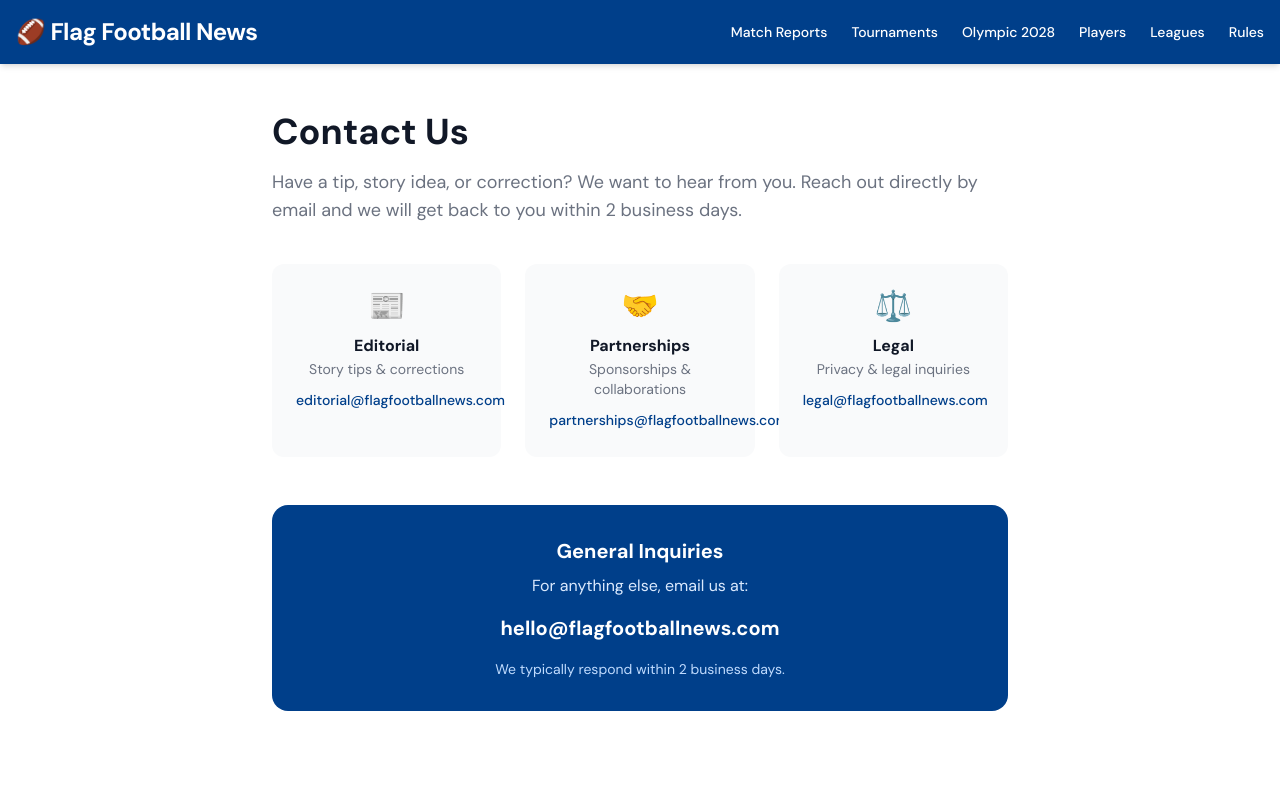
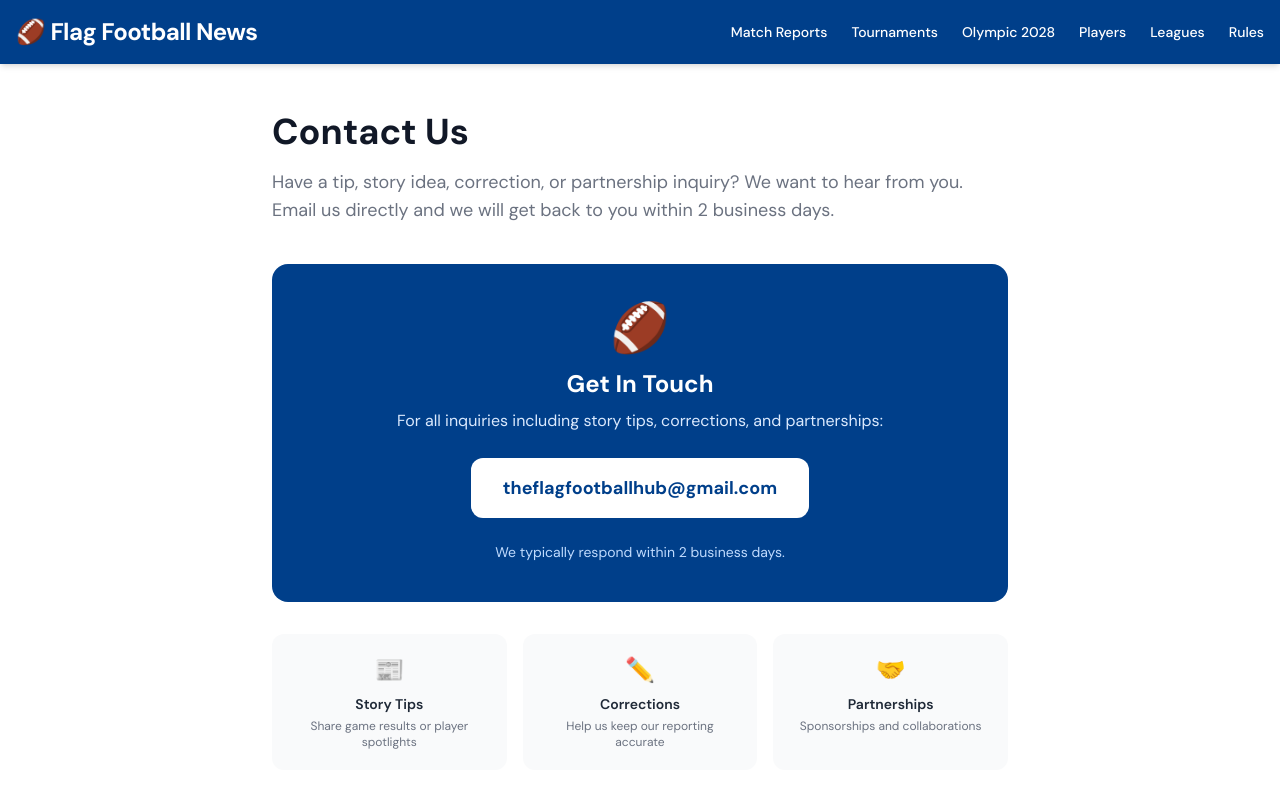
Before and after one commit to nitvij3010/flag-football-news, a Next.js app: page /contact in a window 1280 px wide. Shown: the top 800 px of the page. Built offline with nearby package versions, Linux system fonts and the light colour scheme.

Commit message:
Update all emails to Gmail

```diff
--- a/src/app/contact/page.js
+++ b/src/app/contact/page.js
@@ -1,6 +1,6 @@
 export const metadata = {
   title: 'Contact Us | Flag Football News',
-  description: 'Get in touch with the Flag Football News editorial team. Send us tips, story ideas, or corrections.',
+  description: 'Get in touch with the Flag Football News team. Send us tips, story ideas, or corrections.',
   alternates: {
     canonical: 'https://www.flagfootballnews.com/contact',
   },
@@ -12,46 +12,38 @@ export default function ContactPage() {
 
       <h1 className="text-4xl font-bold text-gray-900 mb-4">Contact Us</h1>
       <p className="text-gray-500 text-lg mb-10">
-        Have a tip, story idea, or correction? We want to hear from you. Reach out directly by email and we will get back to you within 2 business days.
+        Have a tip, story idea, correction, or partnership inquiry? We want to hear from you. Email us directly and we will get back to you within 2 business days.
       </p>
 
-      <div className="grid grid-cols-1 md:grid-cols-3 gap-6 mb-12">
-        <div className="bg-gray-50 rounded-xl p-6 text-center">
-          <div className="text-3xl mb-3">📰</div>
-          <h3 className="font-bold text-gray-900 mb-1">Editorial</h3>
-          <p className="text-sm text-gray-500 mb-2">Story tips & corrections</p>
-          <a href="mailto:editorial@flagfootballnews.com" className="text-[#003F8A] text-sm font-medium hover:underline">
-            editorial@flagfootballnews.com
-          </a>
-        </div>
-        <div className="bg-gray-50 rounded-xl p-6 text-center">
-          <div className="text-3xl mb-3">🤝</div>
-          <h3 className="font-bold text-gray-900 mb-1">Partnerships</h3>
-          <p className="text-sm text-gray-500 mb-2">Sponsorships & collaborations</p>
-          <a href="mailto:partnerships@flagfootballnews.com" className="text-[#003F8A] text-sm font-medium hover:underline">
-            partnerships@flagfootballnews.com
-          </a>
-        </div>
-        <div className="bg-gray-50 rounded-xl p-6 text-center">
-          <div className="text-3xl mb-3">⚖️</div>
-          <h3 className="font-bold text-gray-900 mb-1">Legal</h3>
-          <p className="text-sm text-gray-500 mb-2">Privacy & legal inquiries</p>
-          <a href="mailto:legal@flagfootballnews.com" className="text-[#003F8A] text-sm font-medium hover:underline">
-            legal@flagfootballnews.com
-          </a>
-        </div>
+      <div className="bg-[#003F8A] text-white rounded-2xl p-10 text-center">
+        <div className="text-5xl mb-4">🏈</div>
+        <h2 className="text-2xl font-bold mb-2">Get In Touch</h2>
+        <p className="text-blue-100 mb-6">For all inquiries including story tips, corrections, and partnerships:</p>
+        <a
+          href="mailto:theflagfootballhub@gmail.com"
+          className="inline-block bg-white text-[#003F8A] px-8 py-4 rounded-xl font-bold text-lg hover:bg-blue-50 transition"
+        >
+          theflagfootballhub@gmail.com
+        </a>
+        <p className="text-blue-200 text-sm mt-6">We typically respond within 2 business days.</p>
       </div>
 
-      <div className="bg-[#003F8A] text-white rounded-2xl p-8 text-center">
-        <h2 className="text-xl font-bold mb-2">General Inquiries</h2>
-        <p className="text-blue-100 mb-4">For anything else, email us at:</p>
-        <a
-          href="mailto:hello@flagfootballnews.com"
-          className="text-white text-xl font-bold hover:underline"
-        >
-          hello@flagfootballnews.com
-        </a>
-        <p className="text-blue-200 text-sm mt-4">We typically respond within 2 business days.</p>
+      <div className="mt-8 grid grid-cols-1 md:grid-cols-3 gap-4 text-center">
+        <div className="bg-gray-50 rounded-xl p-5">
+          <div className="text-2xl mb-2">📰</div>
+          <p className="font-semibold text-gray-800 text-sm">Story Tips</p>
+          <p className="text-gray-500 text-xs mt-1">Share game results or player spotlights</p>
+        </div>
+        <div className="bg-gray-50 rounded-xl p-5">
+          <div className="text-2xl mb-2">✏️</div>
+          <p className="font-semibold text-gray-800 text-sm">Corrections</p>
+          <p className="text-gray-500 text-xs mt-1">Help us keep our reporting accurate</p>
+        </div>
+        <div className="bg-gray-50 rounded-xl p-5">
+          <div className="text-2xl mb-2">🤝</div>
+          <p className="font-semibold text-gray-800 text-sm">Partnerships</p>
+          <p className="text-gray-500 text-xs mt-1">Sponsorships and collaborations</p>
+        </div>
       </div>
 
     </div>
--- a/src/app/editorial/page.js
+++ b/src/app/editorial/page.js
@@ -50,7 +50,7 @@ export default function EditorialPage() {
 
         <section>
           <h2 className="text-xl font-bold text-gray-900 mb-3">Corrections Policy</h2>
-          <p>If you spot an error in any of our articles, please contact us at <strong>editorial@flagfootballnews.com</strong>. We review all correction requests and update articles promptly when errors are confirmed. Significant corrections are noted at the bottom of the affected article.</p>
+          <p>If you spot an error in any of our articles, please contact us at <strong>theflagfootballhub@gmail.com</strong>. We review all correction requests and update articles promptly when errors are confirmed. Significant corrections are noted at the bottom of the affected article.</p>
         </section>
 
         <section>
@@ -61,7 +61,7 @@ export default function EditorialPage() {
         <section>
           <h2 className="text-xl font-bold text-gray-900 mb-3">Contact Our Editorial Team</h2>
           <p>For story tips, corrections, or editorial inquiries:</p>
-          <p className="mt-2"><strong>Email:</strong> editorial@flagfootballnews.com</p>
+          <p className="mt-2"><strong>Email:</strong> theflagfootballhub@gmail.com</p>
           <p><strong>Contact Form:</strong> <a href="/contact" className="text-[#003F8A] underline">flagfootballnews.com/contact</a></p>
         </section>
 
--- a/src/app/faq/page.js
+++ b/src/app/faq/page.js
@@ -53,7 +53,7 @@ const faqs = [
   },
   {
     question: 'How do I submit a story tip to Flag Football News?',
-    answer: 'We love hearing from the flag football community! If you have a story tip, game result, or player to spotlight, email us at editorial@flagfootballnews.com. We cover flag football at every level across the USA.',
+    answer: 'We love hearing from the flag football community! If you have a story tip, game result, or player to spotlight, email us at theflagfootballhub@gmail.com. We cover flag football at every level across the USA.',
   },
 ]
 
--- a/src/app/privacy/page.js
+++ b/src/app/privacy/page.js
@@ -78,7 +78,7 @@ export default function PrivacyPage() {
         <section>
           <h2 className="text-xl font-bold text-gray-900 mb-3">10. Contact Us</h2>
           <p>If you have any questions about this Privacy Policy, please contact us at:</p>
-          <p className="mt-2"><strong>Email:</strong> privacy@flagfootballnews.com</p>
+          <p className="mt-2"><strong>Email:</strong> theflagfootballhub@gmail.com</p>
           <p><strong>Website:</strong> flagfootballnews.com/contact</p>
         </section>
 
--- a/src/app/terms/page.js
+++ b/src/app/terms/page.js
@@ -72,7 +72,7 @@ export default function TermsPage() {
         <section>
           <h2 className="text-xl font-bold text-gray-900 mb-3">10. Contact</h2>
           <p>If you have any questions about these Terms, please contact us at:</p>
-          <p className="mt-2"><strong>Email:</strong> legal@flagfootballnews.com</p>
+          <p className="mt-2"><strong>Email:</strong> theflagfootballhub@gmail.com</p>
         </section>
 
       </div>
```
